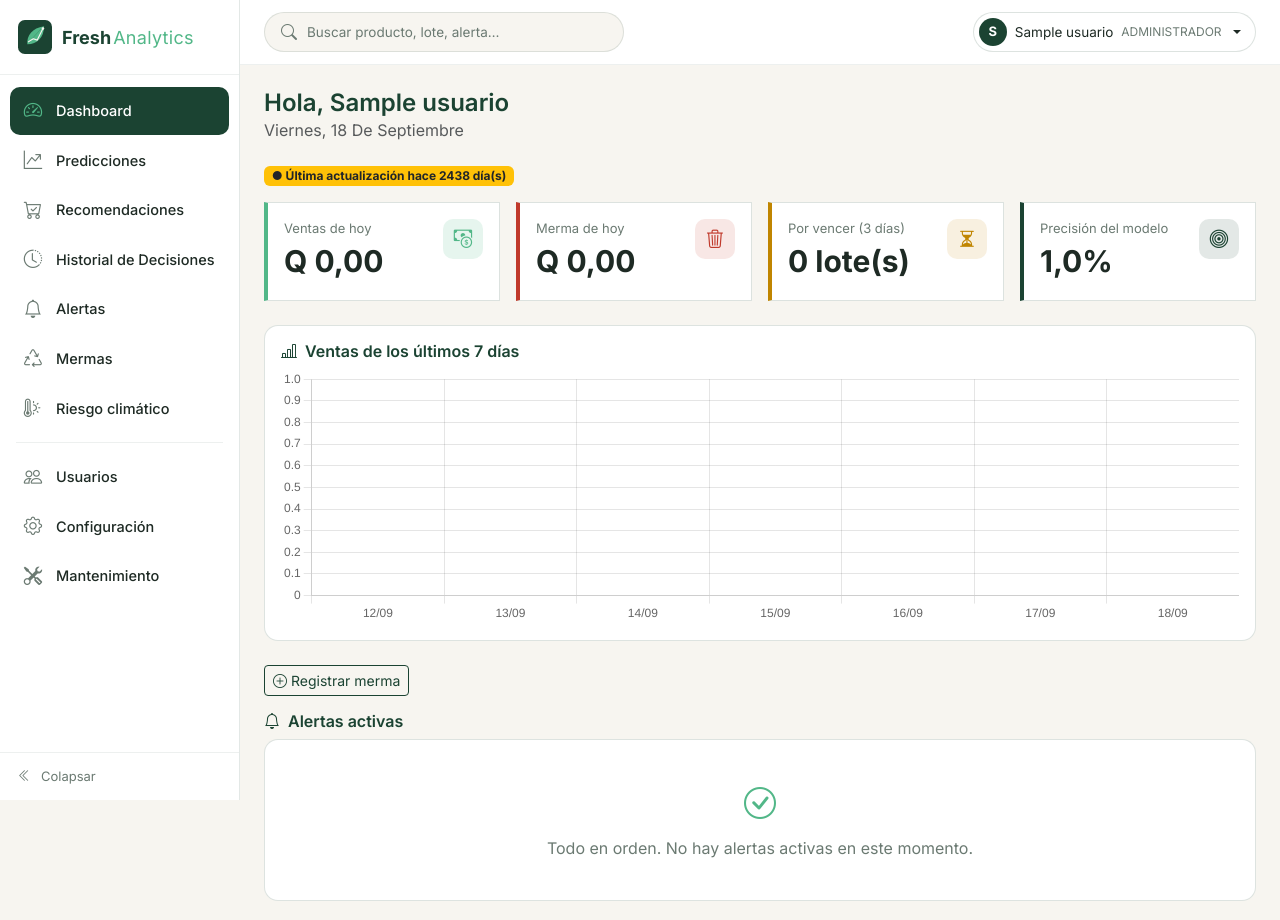
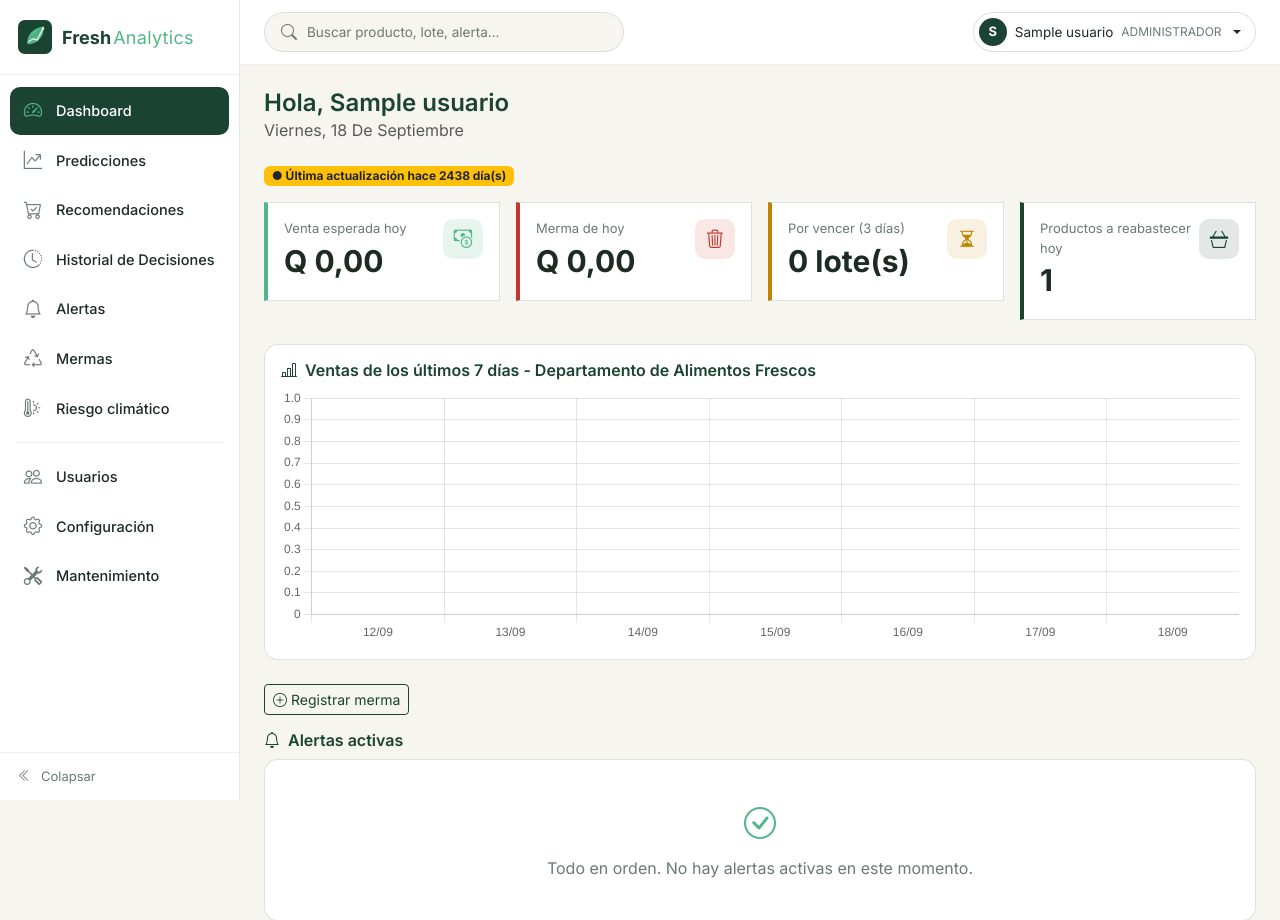
Before and after one commit to JFranck88/fresh-analytics, a Django app: page / in a window 1280 px wide. Shown: the top 920 px of the page. Run offline with Django 5.2, Linux system fonts and the light colour scheme; a user stored in the database is signed in; tables that the repository leaves empty hold one stand-in row (values such as "Sample post").

Commit message:
Reemplaza KPIs del dashboard que no le servian al usuario final (ventas de hoy y precision del modelo)

```diff
--- a/core/templates/dashboard.html
+++ b/core/templates/dashboard.html
@@ -31,8 +31,8 @@
             <div class="card-body">
                 <div class="d-flex justify-content-between align-items-start">
                     <div>
-                        <p class="kpi-etiqueta mb-0">Ventas de hoy</p>
-                        <p class="kpi-valor mb-0">Q {{ ventas_hoy|floatformat:2 }}</p>
+                        <p class="kpi-etiqueta mb-0">Venta esperada hoy</p>
+                        <p class="kpi-valor mb-0">Q {{ venta_esperada_hoy|floatformat:2 }}</p>
                     </div>
                     <div class="kpi-icono kpi-icono-brote"><i class="bi bi-cash-coin"></i></div>
                 </div>
@@ -70,10 +70,10 @@
             <div class="card-body">
                 <div class="d-flex justify-content-between align-items-start">
                     <div>
-                        <p class="kpi-etiqueta mb-0">Precisión del modelo</p>
-                        <p class="kpi-valor mb-0">{% if precision_modelo_promedio %}{{ precision_modelo_promedio|floatformat:1 }}%{% else %}N/D{% endif %}</p>
+                        <p class="kpi-etiqueta mb-0">Productos a reabastecer hoy</p>
+                        <p class="kpi-valor mb-0">{{ productos_a_reabastecer_hoy }}</p>
                     </div>
-                    <div class="kpi-icono kpi-icono-modelo"><i class="bi bi-bullseye"></i></div>
+                    <div class="kpi-icono kpi-icono-modelo"><i class="bi bi-basket3"></i></div>
                 </div>
             </div>
         </div>
@@ -82,7 +82,7 @@
 
 <div class="card mb-4">
     <div class="card-body">
-        <h6 class="mb-2"><i class="bi bi-bar-chart-line me-2"></i>Ventas de los últimos 7 días</h6>
+        <h6 class="mb-2"><i class="bi bi-bar-chart-line me-2"></i>Ventas de los últimos 7 días - Departamento de Alimentos Frescos</h6>
         <canvas id="grafica-ventas-semana" height="80"></canvas>
     </div>
 </div>
--- a/core/views.py
+++ b/core/views.py
@@ -135,16 +135,51 @@ def construir_contexto_inteligente(hoy):
     return mensajes
 
 
+def calcular_cantidad_sugerida(producto, fecha_prediccion_max, hoy):
+    """Cantidad sugerida de reabasto para un producto: la venta total
+    pronosticada para los próximos 7 días (corrida `fecha_prediccion_max`)
+    menos el stock vigente (lotes que todavía no vencen). Misma fórmula
+    que usa la pantalla de Recomendaciones (listar_recomendaciones) -
+    factorizada aquí para que el conteo de "Productos a reabastecer hoy"
+    del dashboard use exactamente el mismo criterio, sin reimplementarlo."""
+    prediccion_semana = Prediccion.objects.filter(
+        producto=producto, fecha_prediccion=fecha_prediccion_max
+    ).aggregate(total=Sum("valor_predicho"))["total"] or 0
+    stock_actual = Inventario.objects.filter(
+        producto=producto, fecha_vencimiento__gte=hoy
+    ).aggregate(total=Sum("cantidad"))["total"] or 0
+    return max(0, producto.redondear_cantidad(prediccion_semana - stock_actual))
+
+
 @rol_requerido("ADMINISTRADOR", "GERENTE", "COMPRADOR")
 def dashboard(request):
     hoy = timezone.localdate()
 
-    ventas_hoy = Venta.objects.filter(fecha__date=hoy).aggregate(
-        total=Sum(
-            F("cantidad") * F("precio_unitario"),
-            output_field=DecimalField(max_digits=12, decimal_places=2),
-        )
-    )["total"] or 0
+    fecha_prediccion_max = Prediccion.objects.order_by(
+        "-fecha_prediccion"
+    ).values_list("fecha_prediccion", flat=True).first()
+    dias_desde_prediccion = (hoy - fecha_prediccion_max).days if fecha_prediccion_max else None
+    modelo_al_dia = dias_desde_prediccion is not None and dias_desde_prediccion == 0
+
+    # "Ventas de hoy" (venta real del día) siempre mostraba Q0,00: el job
+    # nocturno que arma el historial sintético (actualizar_historial_ventas)
+    # solo rellena hasta AYER, nunca el día en curso - el sistema no tiene
+    # una conexión en vivo a un punto de venta real. Reemplazada (decisión
+    # de Francisco, 2026-09-18) por la venta que el propio modelo espera
+    # para HOY: ya existe desde la corrida de esta madrugada (Prophet
+    # pronostica a partir de "hoy" - ver entrenar_modelo.py), nunca da 0
+    # sin motivo, y refuerza la parte de pronóstico del proyecto en vez
+    # de un dato que el sistema nunca puede llenar por sí mismo.
+    venta_esperada_hoy = 0
+    if fecha_prediccion_max:
+        venta_esperada_hoy = Prediccion.objects.filter(
+            fecha_prediccion=fecha_prediccion_max, fecha_pronosticada=hoy,
+        ).aggregate(
+            total=Sum(
+                F("valor_predicho") * F("producto__precio_venta"),
+                output_field=DecimalField(max_digits=12, decimal_places=2),
+            )
+        )["total"] or 0
 
     merma_hoy = Merma.objects.filter(fecha=hoy).aggregate(
         total=Sum("costo_perdida")
@@ -167,22 +202,17 @@ def dashboard(request):
         for a in alertas_qs
     ]
 
-    fecha_prediccion_max = Prediccion.objects.order_by(
-        "-fecha_prediccion"
-    ).values_list("fecha_prediccion", flat=True).first()
-    dias_desde_prediccion = (hoy - fecha_prediccion_max).days if fecha_prediccion_max else None
-    modelo_al_dia = dias_desde_prediccion is not None and dias_desde_prediccion == 0
-
-    # RF/diseño de interfaz (5.3.2.1): la tarjeta "Precisión del modelo"
-    # del dashboard es el MAPE promedio de las predicciones de la corrida
-    # más reciente - no la validación cruzada histórica de auditar_modelo
-    # (esa es un análisis técnico aparte, sobre todo el catálogo junto, y
-    # solo existe si se corrió ese comando manualmente).
-    precision_modelo_promedio = None
+    # "Precisión del modelo" (MAPE) tampoco le servía al usuario final -
+    # es una métrica estadística, no una acción a tomar. Reemplazada
+    # (decisión de Francisco, 2026-09-18) por cuántos productos necesitan
+    # reabasto HOY según Recomendaciones - conecta el dashboard con la
+    # tarea real y diaria del Comprador en vez de un número que solo le
+    # interesa a un perfil técnico.
+    productos_a_reabastecer_hoy = 0
     if fecha_prediccion_max:
-        precision_modelo_promedio = Prediccion.objects.filter(
-            fecha_prediccion=fecha_prediccion_max, precision_modelo__isnull=False,
-        ).aggregate(promedio=Avg("precision_modelo"))["promedio"]
+        for producto in Producto.objects.filter(activo=True):
+            if calcular_cantidad_sugerida(producto, fecha_prediccion_max, hoy) > 0:
+                productos_a_reabastecer_hoy += 1
 
     inicio_semana = hoy - timedelta(days=6)
     ventas_diarias = (
@@ -205,7 +235,7 @@ def dashboard(request):
 
     contexto = {
         "usuario": request.user,
-        "ventas_hoy": ventas_hoy,
+        "venta_esperada_hoy": venta_esperada_hoy,
         "merma_hoy": merma_hoy,
         "por_vencer_semana": sum(1 for a in alertas if a["tipo"] == "Vencimiento"),
         # El KPI de "por vencer" cuenta alertas de tipo Vencimiento, que ya
@@ -214,7 +244,7 @@ def dashboard(request):
         # el valor real es el que esté configurado aquí (default 3) - se
         # pasa al contexto para que la plantilla muestre el número correcto.
         "dias_alerta_vencimiento": int(obtener_parametro("dias_alerta_vencimiento", 3)),
-        "precision_modelo_promedio": precision_modelo_promedio,
+        "productos_a_reabastecer_hoy": productos_a_reabastecer_hoy,
         "alertas": alertas,
         "mensajes_contexto": construir_contexto_inteligente(hoy),
         "modelo_al_dia": modelo_al_dia,
```
Also changed, not shown: core/tests.py (+66 -31 lines).
